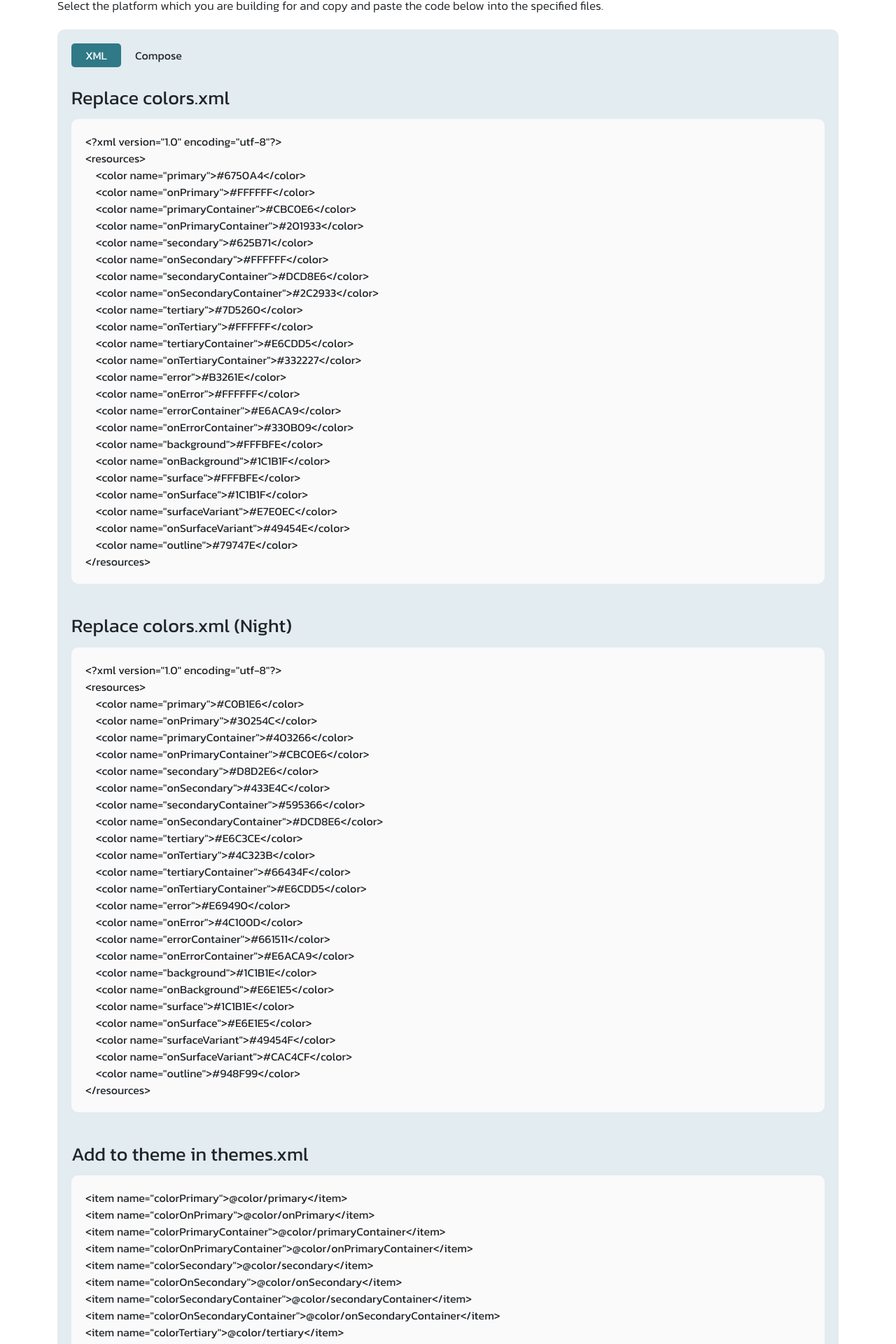
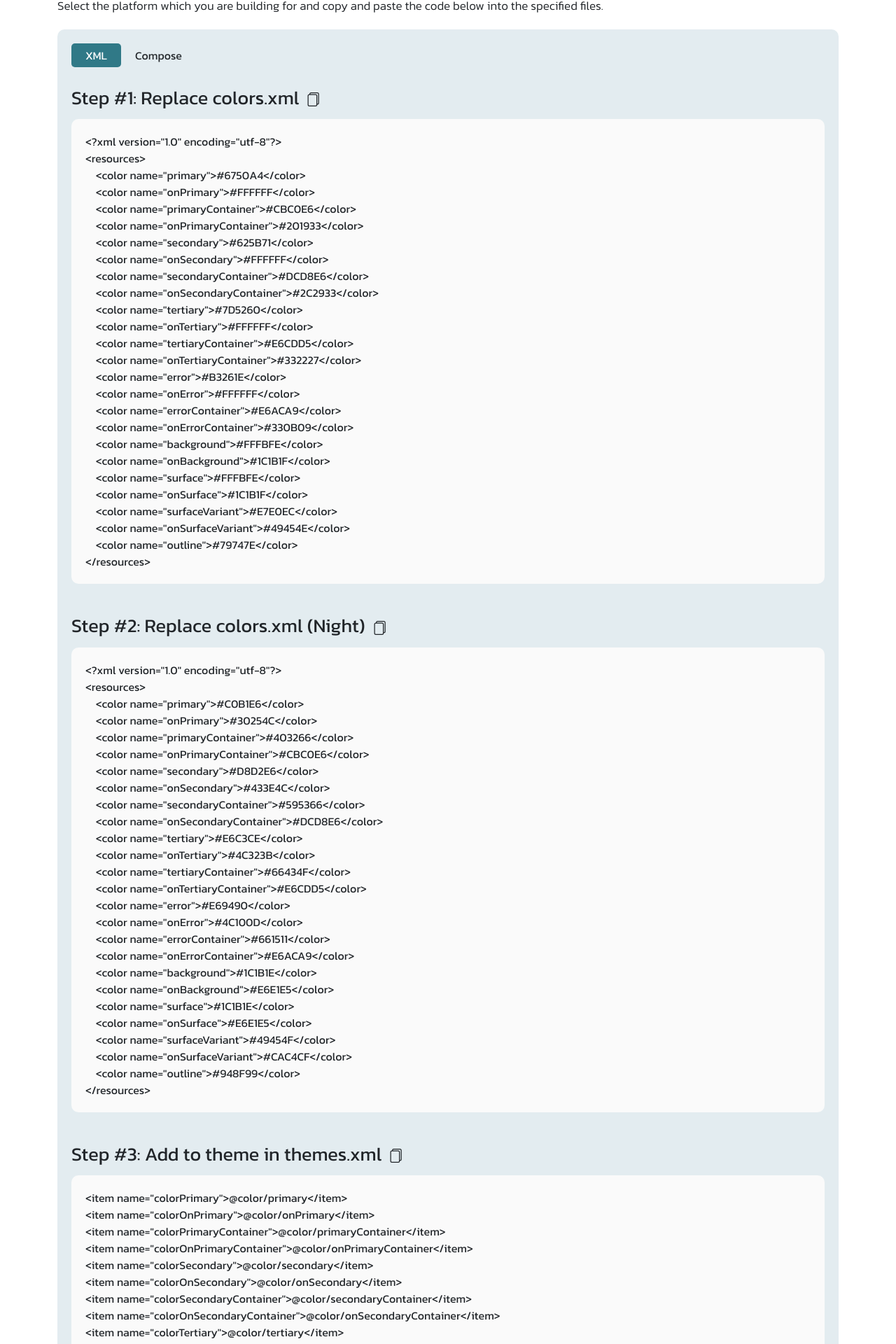
Before and after one commit to 8kdesign/LogicUI, a Next.js app: page /tools/colorgenerator in a window 1280 px wide. Shown: the part 1860-3780 px from the top of the page at 70% size. Built offline with nearby package versions, Linux system fonts and the light colour scheme.

Commit message:
Add copy file

```diff
--- a/components/colorGeneratorTool/ExportCompose.js
+++ b/components/colorGeneratorTool/ExportCompose.js
@@ -1,3 +1,6 @@
+import { Files } from "react-bootstrap-icons";
+import { toast } from "react-hot-toast";
+
 export default function ExportCompose({
 	primary,
 	secondary,
@@ -12,19 +15,8 @@ export default function ExportCompose({
 	backgroundDark,
 	outlineDark,
 }) {
-	return (
-		<div style={{ whiteSpace: "pre" }}>
-			<p style={{ fontSize: 27, marginBottom: 10 }}>Add to Color.kt</p>
-			<div
-				style={{
-					background: "#FAFAFA",
-					overflowX: "auto",
-					borderRadius: 10,
-					padding: 20,
-				}}
-			>
-				<p>
-					{"val Primary = Color(0xFF" +
+	const step1 =
+		"val Primary = Color(0xFF" +
 		primary[0].substring(1) +
 		")\n" +
 		"val OnPrimary = Color(0xFF" +
@@ -161,28 +153,10 @@ export default function ExportCompose({
 		")\n" +
 		"val OutlineDark = Color(0xFF" +
 		outlineDark[2].substring(1) +
-						")\n"}
-				</p>
-			</div>
-			<p
-				style={{
-					fontSize: 27,
-					marginBottom: 10,
-					marginTop: 40,
-				}}
-			>
-				Add to theme in Theme.kt
-			</p>
-			<div
-				style={{
-					background: "#FAFAFA",
-					overflowX: "auto",
-					borderRadius: 10,
-					padding: 20,
-				}}
-			>
-				<p>
-					{"private val lightColorScheme = lightColorScheme(\n" +
+		")\n";
+
+	const step2 =
+		"private val lightColorScheme = lightColorScheme(\n" +
 		"    primary = Primary,\n" +
 		"    onPrimary = OnPrimary,\n" +
 		"    primaryContainer = PrimaryContainer,\n" +
@@ -231,8 +205,61 @@ export default function ExportCompose({
 		"    surfaceVariant = SurfaceVariantDark,\n" +
 		"    onSurfaceVariant = OnSurfaceVariantDark,\n" +
 		"    outline = OutlineDark\n" +
-						")"}
+		")";
+
+	return (
+		<div>
+			<p style={{ fontSize: 27, marginBottom: 10 }}>
+				Step #1: Add to Color.kt
+				<Files
+					className="Toggle"
+					size={20}
+					style={{ marginLeft: 10 }}
+					onClick={() => {
+						navigator.clipboard.writeText(step1);
+						toast("Copied to clipboard");
+					}}
+				/>
 			</p>
+			<div
+				style={{
+					background: "#FAFAFA",
+					overflowX: "auto",
+					borderRadius: 10,
+					padding: 20,
+					whiteSpace: "pre",
+				}}
+			>
+				<p>{step1}</p>
+			</div>
+			<p
+				style={{
+					fontSize: 27,
+					marginBottom: 10,
+					marginTop: 40,
+				}}
+			>
+				Step #2: Add to theme in Theme.kt
+				<Files
+					className="Toggle"
+					size={20}
+					style={{ marginLeft: 10 }}
+					onClick={() => {
+						navigator.clipboard.writeText(step2);
+						toast("Copied to clipboard");
+					}}
+				/>
+			</p>
+			<div
+				style={{
+					background: "#FAFAFA",
+					overflowX: "auto",
+					borderRadius: 10,
+					padding: 20,
+					whiteSpace: "pre",
+				}}
+			>
+				<p>{step2}</p>
 			</div>
 		</div>
 	);
--- a/components/colorGeneratorTool/ExportXML.js
+++ b/components/colorGeneratorTool/ExportXML.js
@@ -1,3 +1,6 @@
+import { Files } from "react-bootstrap-icons";
+import { toast } from "react-hot-toast";
+
 export default function ExportXML({
 	primary,
 	secondary,
@@ -12,19 +15,8 @@ export default function ExportXML({
 	backgroundDark,
 	outlineDark,
 }) {
-	return (
-		<div style={{ whiteSpace: "pre" }}>
-			<p style={{ fontSize: 27, marginBottom: 10 }}>Replace colors.xml</p>
-			<div
-				style={{
-					background: "#FAFAFA",
-					overflowX: "auto",
-					borderRadius: 10,
-					padding: 20,
-				}}
-			>
-				<p>
-					{'<?xml version="1.0" encoding="utf-8"?>\n' +
+	const step1 =
+		'<?xml version="1.0" encoding="utf-8"?>\n' +
 		"<resources>\n" +
 		'    <color name="primary">' +
 		primary[0] +
@@ -95,22 +87,10 @@ export default function ExportXML({
 		'    <color name="outline">' +
 		outline[2] +
 		"</color>\n" +
-						"</resources>"}
-				</p>
-			</div>
-			<p style={{ fontSize: 27, marginBottom: 10, marginTop: 40 }}>
-				{"Replace colors.xml (Night)"}
-			</p>
-			<div
-				style={{
-					background: "#FAFAFA",
-					overflowX: "auto",
-					borderRadius: 10,
-					padding: 20,
-				}}
-			>
-				<p>
-					{'<?xml version="1.0" encoding="utf-8"?>\n' +
+		"</resources>";
+
+	const step2 =
+		'<?xml version="1.0" encoding="utf-8"?>\n' +
 		"<resources>\n" +
 		'    <color name="primary">' +
 		primaryDark[0] +
@@ -181,28 +161,10 @@ export default function ExportXML({
 		'    <color name="outline">' +
 		outlineDark[2] +
 		"</color>\n" +
-						"</resources>"}
-				</p>
-			</div>
-			<p
-				style={{
-					fontSize: 27,
-					marginBottom: 10,
-					marginTop: 40,
-				}}
-			>
-				Add to theme in themes.xml
-			</p>
-			<div
-				style={{
-					background: "#FAFAFA",
-					overflowX: "auto",
-					borderRadius: 10,
-					padding: 20,
-				}}
-			>
-				<p>
-					{'<item name="colorPrimary">@color/primary</item>\n' +
+		"</resources>";
+
+	const step3 =
+		'<item name="colorPrimary">@color/primary</item>\n' +
 		'<item name="colorOnPrimary">@color/onPrimary</item>\n' +
 		'<item name="colorPrimaryContainer">@color/primaryContainer</item>\n' +
 		'<item name="colorOnPrimaryContainer">@color/onPrimaryContainer</item>\n' +
@@ -224,8 +186,84 @@ export default function ExportXML({
 		'<item name="colorOnSurface">@color/onSurface</item>\n' +
 		'<item name="colorSurfaceVariant">@color/surfaceVariant</item>\n' +
 		'<item name="colorOnSurfaceVariant">@color/onSurfaceVariant</item>\n' +
-						'<item name="colorOutline">@color/outline</item>'}
+		'<item name="colorOutline">@color/outline</item>';
+
+	return (
+		<div>
+			<p style={{ fontSize: 27, marginBottom: 10 }}>
+				Step #1: Replace colors.xml
+				<Files
+					className="Toggle"
+					size={20}
+					style={{ marginLeft: 10 }}
+					onClick={() => {
+						navigator.clipboard.writeText(step1);
+						toast("Copied to clipboard");
+					}}
+				/>
 			</p>
+			<div
+				style={{
+					background: "#FAFAFA",
+					overflowX: "auto",
+					borderRadius: 10,
+					padding: 20,
+					whiteSpace: "pre",
+				}}
+			>
+				<p>{step1}</p>
+			</div>
+			<p style={{ fontSize: 27, marginBottom: 10, marginTop: 40 }}>
+				{"Step #2: Replace colors.xml (Night)"}
+				<Files
+					className="Toggle"
+					size={20}
+					style={{ marginLeft: 10 }}
+					onClick={() => {
+						navigator.clipboard.writeText(step2);
+						toast("Copied to clipboard");
+					}}
+				/>
+			</p>
+			<div
+				style={{
+					background: "#FAFAFA",
+					overflowX: "auto",
+					borderRadius: 10,
+					padding: 20,
+					whiteSpace: "pre",
+				}}
+			>
+				<p>{step2}</p>
+			</div>
+			<p
+				style={{
+					fontSize: 27,
+					marginBottom: 10,
+					marginTop: 40,
+				}}
+			>
+				Step #3: Add to theme in themes.xml
+				<Files
+					className="Toggle"
+					size={20}
+					style={{ marginLeft: 10 }}
+					onClick={() => {
+						navigator.clipboard.writeText(step3);
+						toast("Copied to clipboard");
+					}}
+				/>
+			</p>
+			<div
+				style={{
+					background: "#FAFAFA",
+					overflowX: "auto",
+					borderRadius: 10,
+					padding: 20,
+					whiteSpace: "pre",
+				}}
+			>
+				<p>{step3}</p>
 			</div>
 		</div>
 	);
--- a/components/colorGeneratorTool/MainColorSelector.js
+++ b/components/colorGeneratorTool/MainColorSelector.js
@@ -179,7 +179,14 @@ function TonePreview({ cmyk, percent }) {
 				justifyContent: "center",
 			}}
 		>
-			<p style={{ color: textColor, fontSize: 13, marginBottom: 0 }}>
+			<p
+				style={{
+					color: textColor,
+					fontSize: 13,
+					marginBottom: 0,
+					userSelect: "none",
+				}}
+			>
 				{percent * 100}
 			</p>
 		</Col>
```
Lines whose indentation alone changed are shown as unchanged.
